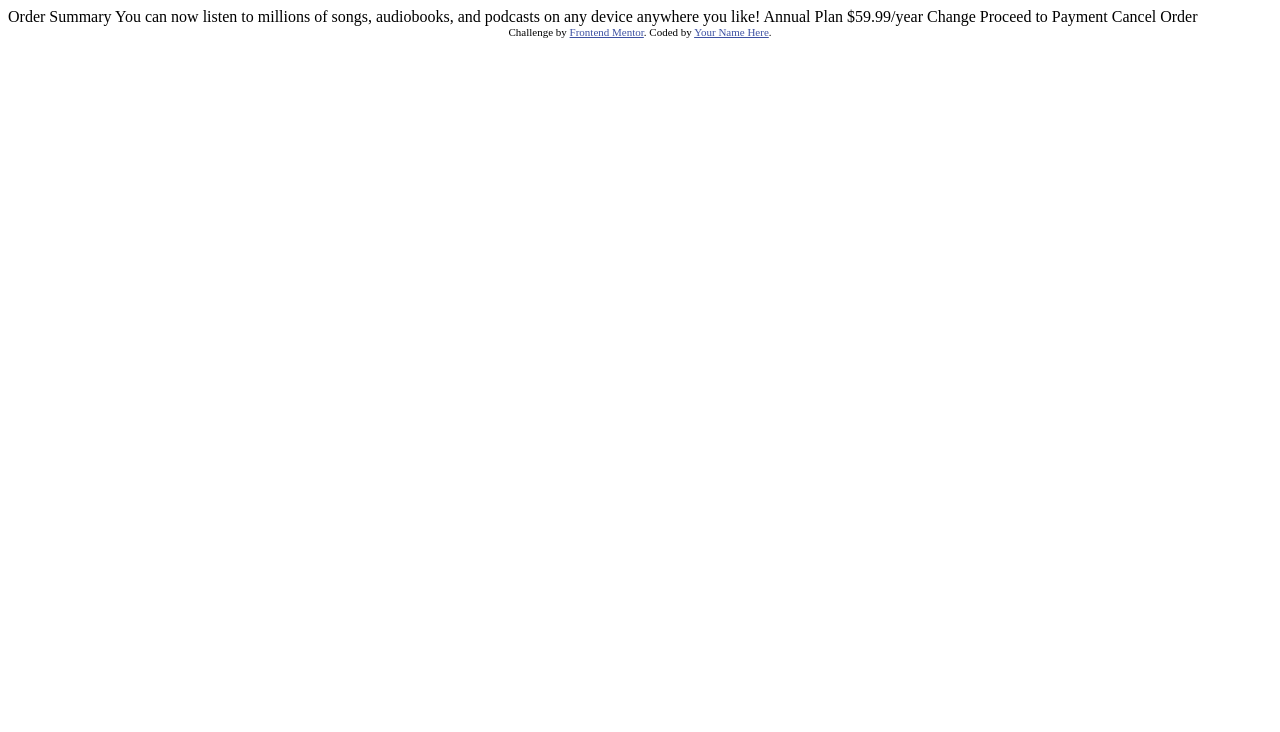
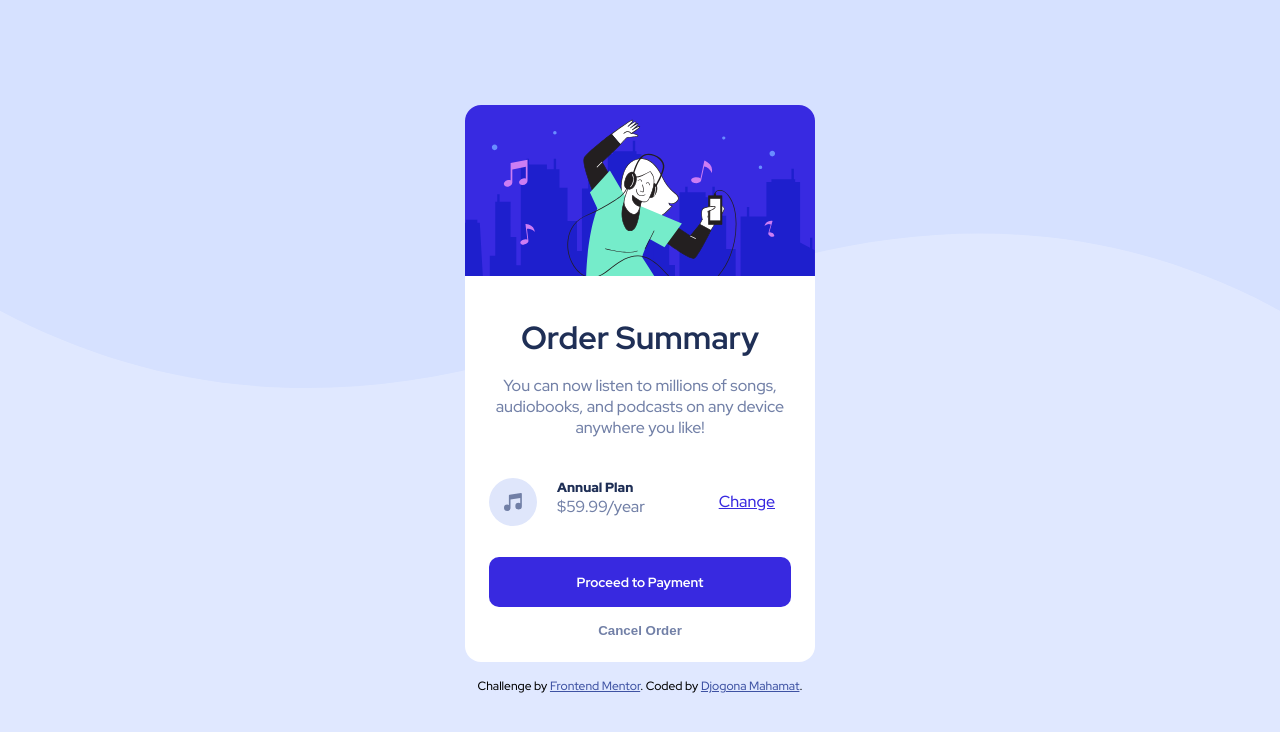
Before and after one commit to Djomab/frontend_mentor_challenges, a plain HTML site: page order-summary-component/index.html in a window 1280 px wide. Drawn offline with Linux system fonts and the light colour scheme.

Commit message:
mvp 1.0 done

```diff
--- a/order-summary-component/index.html
+++ b/order-summary-component/index.html
@@ -8,30 +8,36 @@
 
   <title>Frontend Mentor | Order summary card</title>
 
-  <!-- Feel free to remove these styles or customise in your own stylesheet 👍 -->
-  <style>
-    .attribution { font-size: 11px; text-align: center; }
-    .attribution a { color: hsl(228, 45%, 44%); }
-  </style>
+  <link rel="stylesheet" href="style/style.css">
+  <link href="https://fonts.googleapis.com/css2?family=Red+Hat+Display:wght@500;700;900&display=swap" rel="stylesheet">
 </head>
 <body>
-
-  Order Summary
-
-  You can now listen to millions of songs, audiobooks, and podcasts on any
-  device anywhere you like!
-
-  Annual Plan
-  $59.99/year
-
-  Change
-
-  Proceed to Payment
-  Cancel Order
+  <main class="content">
+    <div class="order-image">
+      <img src="images/illustration-hero.svg" alt="illustration hero" />
+    </div>
+    <div class="order-description">
+      <h1>Order Summary</h1>
+      <p>  You can now listen to millions of songs, audiobooks, and podcasts on any
+        device anywhere you like!</p>
+      <div class="plan-box">
+          <div class="plan-details">
+            <img src="images/icon-music.svg" alt="music icon">
+            <div class="text">
+              <h5>Annual Plan</h5>
+              <p>$59.99/year</p>
+            </div>
+          </div>
+          <a href="#" class="plan-action">Change</a>
+      </div>
+      <button class="btn-price">Proceed to Payment</button>
+      <button class="btn-cancel">Cancel Order</button>
+    </div>
+  </main>
 
   <div class="attribution">
     Challenge by <a href="https://www.frontendmentor.io?ref=challenge" target="_blank">Frontend Mentor</a>.
-    Coded by <a href="#">Your Name Here</a>.
+    Coded by <a href="https://github.com/Djomab/">Djogona Mahamat</a>.
   </div>
 </body>
 </html>
--- a/order-summary-component/style/style.css
+++ b/order-summary-component/style/style.css
@@ -0,0 +1,144 @@
+*,
+*::after,
+*::before {
+  box-sizing: border-box;
+  margin: 0;
+  padding: 0;
+}
+
+img {
+  width: 100%;
+  display: block;
+}
+
+li {
+  list-style-type: none;
+}
+
+:root {
+  --primary-pale-blue: hsl(225, 100%, 94%);
+  --primary-bright-blue: hsl(245, 75%, 52%);
+  --very-pale-blue: hsl(225, 100%, 98%);
+  --desaturated-blue: hsl(224, 23%, 55%);
+  --dark-blue: hsl(223, 47%, 23%);
+}
+
+body {
+  background-image: url(../images/pattern-background-desktop.svg);
+  background-repeat: no-repeat;
+  background-size: contain;
+  background-color: var(--primary-pale-blue);
+  font-family: 'Red Hat Display';
+  font-size: 16px;
+  display: flex;
+  flex-direction: column;
+  justify-content: center;
+  align-items: center;
+  min-height: calc(100vh - 1px);
+}
+
+main {
+  background: #fff;
+  max-width: 350px;
+  border-radius: 1rem;
+  overflow: hidden;
+}
+
+.order-image {
+  margin-bottom: 1rem;
+}
+
+.order-description {
+  display: flex;
+  flex-direction: column;
+  padding: 1.5rem;
+  text-align: center;
+}
+
+.order-description h1 {
+  margin-bottom: 1rem;
+  color: var(--dark-blue);
+}
+
+.order-description p {
+  margin-bottom: 1.5rem;
+  color: var(--desaturated-blue);
+}
+
+.plan-box {
+  display: flex;
+  align-items: center;
+  justify-content: space-between;
+  padding-right: 1rem;
+}
+
+.plan-details {
+  display: flex;
+  align-items: center;
+  text-align: left;
+}
+
+.plan-details .text {
+  margin-left: 1.25rem;
+  margin-top: 1rem;
+}
+
+.plan-details .text h5 {
+  color: var(--dark-blue);
+  font-weight: 900;
+}
+
+.plan-box .plan-action {
+  cursor: pointer;
+  color: var(--primary-bright-blue);
+  font-weight: 500;
+}
+
+.plan-box .plan-action:hover {
+  color: hsl(245, 84%, 70%);
+  text-decoration: none;
+}
+
+.order-description .btn-price {
+  outline: none;
+  margin: 1rem 0;
+  padding: 1rem;
+  border: none;
+  border-radius: 0.625rem;
+  background: var(--primary-bright-blue);
+  cursor: pointer;
+  color: #fff;
+  font-family: inherit;
+  font-weight: 700;
+  /* box-shadow: 0.625rem 0.625rem 1rem 1rem rgba(57, 75, 84 / 8%); */
+  box-shadow: 12px 7px 20px 6px rgba(57, 75, 84 / 8%);
+}
+
+.order-description .btn-price:hover {
+  background: hsl(245, 82%, 63%);
+}
+
+.order-description .btn-cancel {
+  outline: none;
+  border: none;
+  background: transparent;
+  cursor: pointer;
+  color: var(--desaturated-blue);
+  font-weight: 700;
+}
+
+.order-description .btn-cancel:hover {
+  color: var(--dark-blue);
+}
+
+@media only screen and (max-width: 425px) {
+  main {
+    max-width: 85%;
+  }
+
+  body {
+    background-image: url(../images/pattern-background-mobile.svg);
+  }
+}
+.attribution { font-size: 12px; text-align: center; margin-top: 1rem;}
+.attribution a { color: hsl(228, 45%, 44%); }
```
